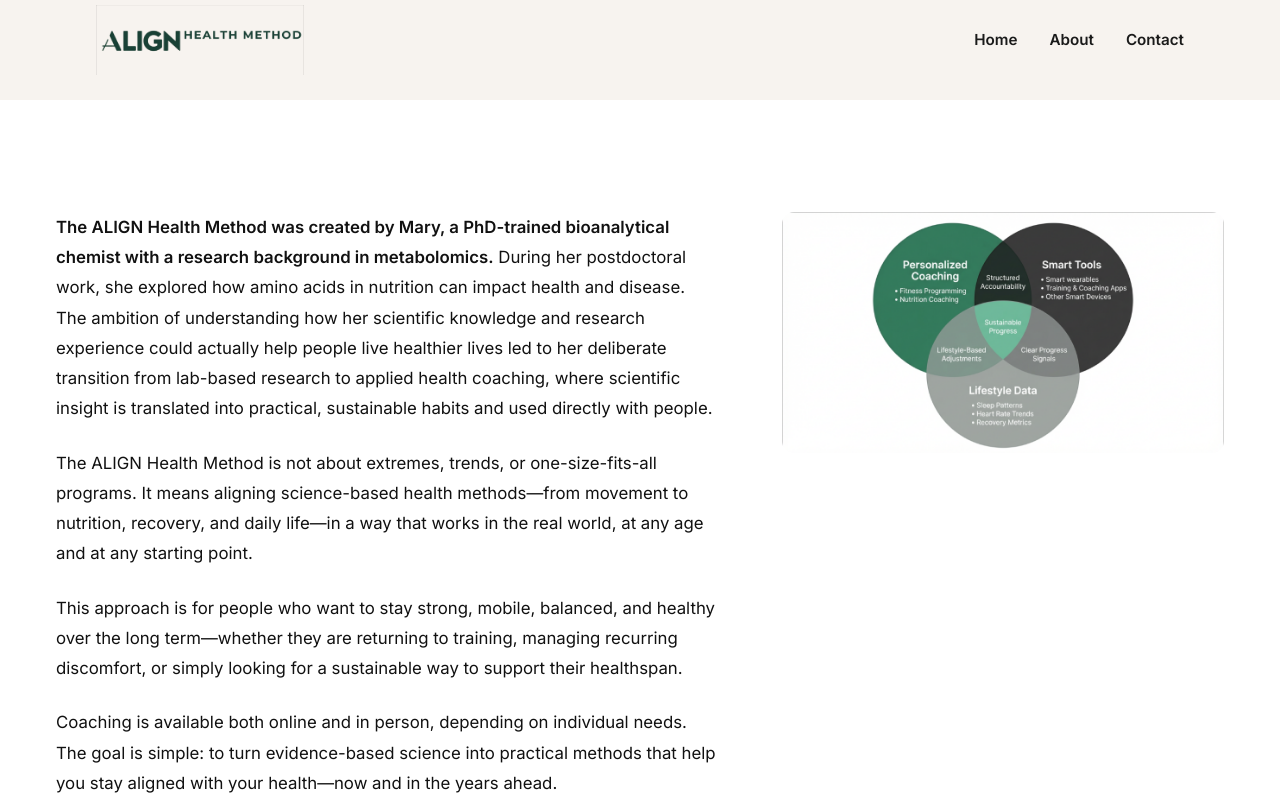
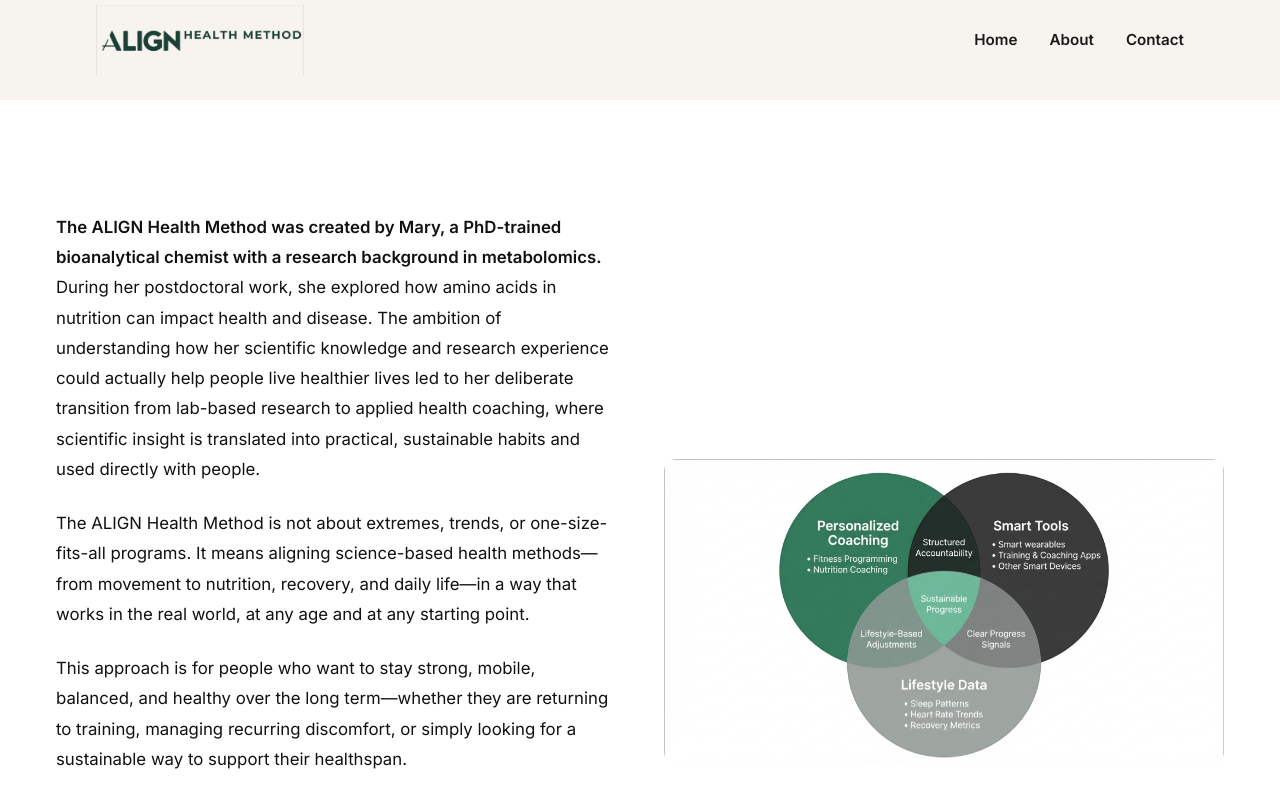
Before and after one commit to maryamt52/AlignHealthy, a React (Vite) app: page /about in a window 1280 px wide. Shown: the top 800 px of the page. Built offline with nearby package versions, Linux system fonts and the light colour scheme.

Commit message:
Increase About diagram size by equalizing grid columns

```diff
--- a/src/styles/main.css
+++ b/src/styles/main.css
@@ -309,10 +309,11 @@ img.navbar-logo {
 @media (min-width: 900px) {
   .about-grid {
     display: grid;
-    grid-template-columns: 1.2fr 0.8fr;
-    /* Text slightly wider */
-    gap: 4rem;
-    align-items: start;
+    grid-template-columns: 1fr 1fr;
+    /* EQUAL width for larger diagram */
+    gap: 3rem;
+    align-items: center;
+    /* Center diagram vertically */
     padding-top: 2rem;
   }
 
```
